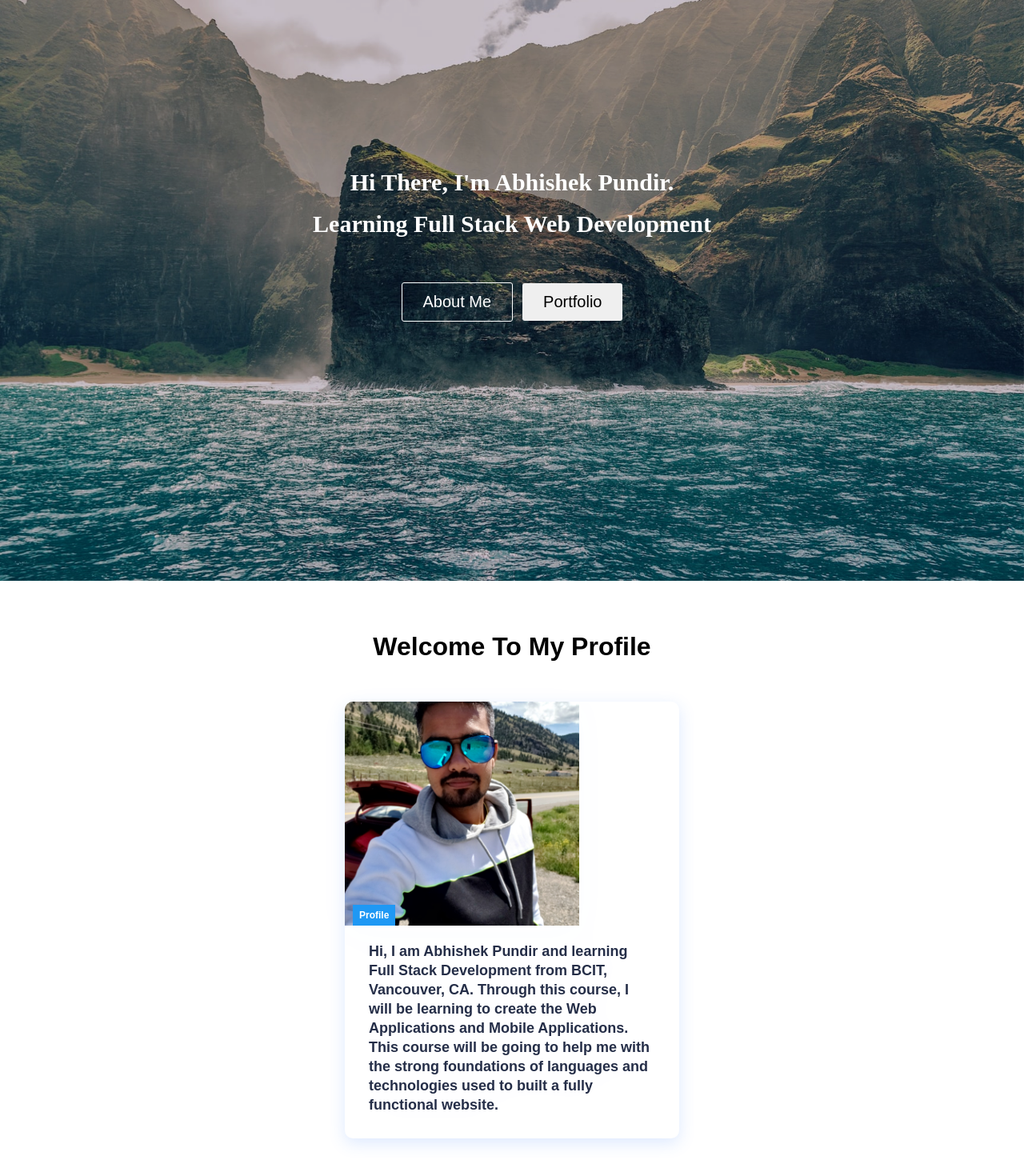
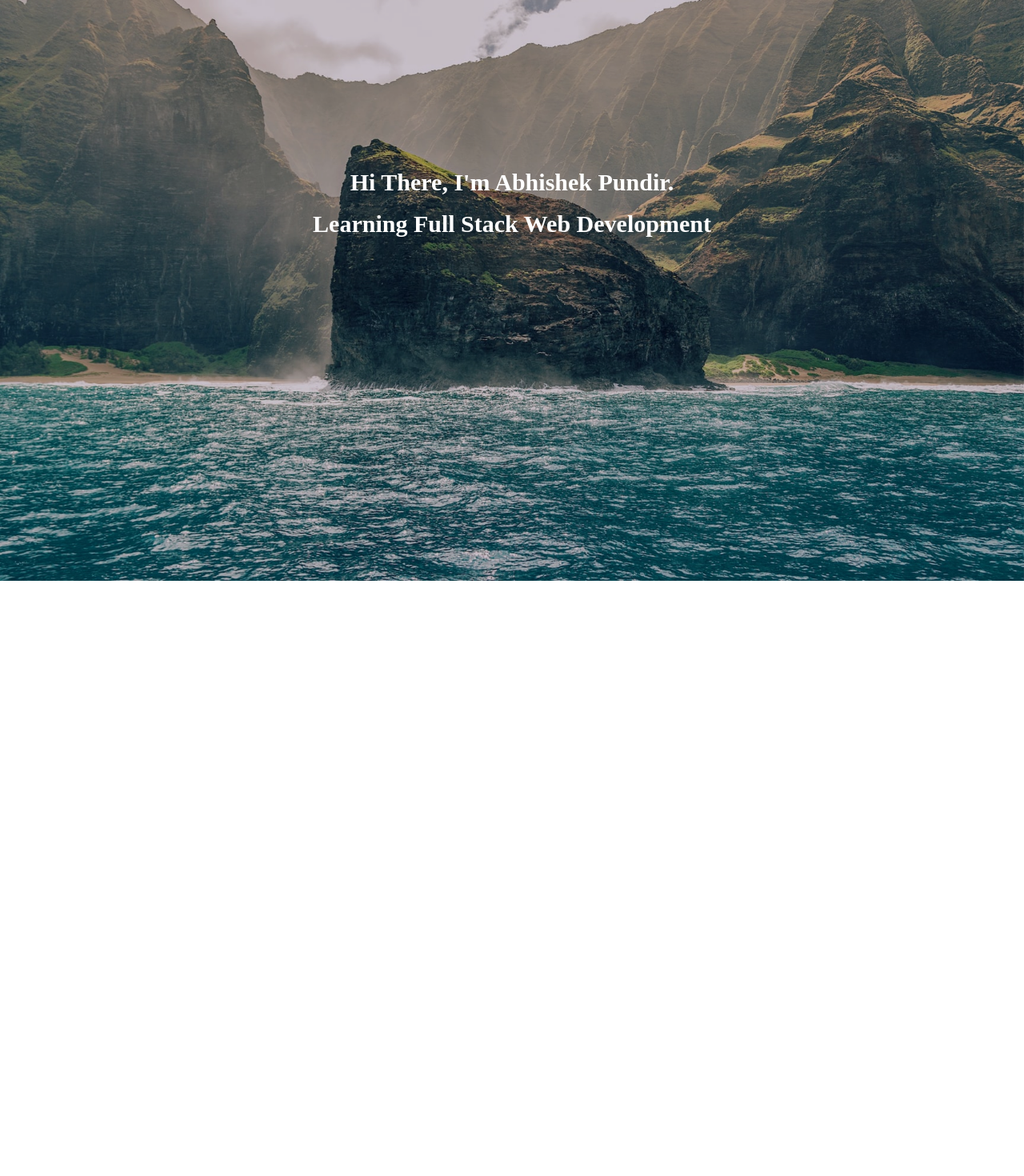
Before and after one commit to abhishekpundir789/Portfolio, a React (Create React App) app: page / in a window 1280 px wide. Shown: the part 154-1624 px from the top of the page at 80% size. After the commit the page ends 880 px from the top, so only its background shows below. Built offline with nearby package versions, Linux system fonts and the light colour scheme.

Commit message:
update commit with deleting button and card class

```diff
--- a/src/Components/Button.css
+++ /dev/null
@@ -1,41 +0,0 @@
-:root{
-    --primary: #fff;
-}
-
-.btn{
-    padding: 8px 20px;
-    border-radius: 3px;
-    outline: none;
-    border: none;
-    cursor: pointer;
-}
-
-.btn--primary{
-    background-color: var(--primary);
-    color: #242424;
-    border: 1px solid var(--primary);
-}
-
-.btn--outline{
-    background-color: transparent;
-    color: #fff;
-    padding: 8px 20px;
-    border: 1px solid var(--primary);
-    transition: all 0.3s ease-out;
-}
-
-.btn-medium{
-    padding: 8px 20px;
-    font-size: 20px;
-}
-
-.btn--large{
-    padding: 12px 26px;
-    font-size: 20px;
-}
-
-.btn-medium:hover, .btn--large:hover{
-    background: #fff;
-    color: #242424;
-    transition: all 0.3s ease-out;
-}
--- a/src/Components/Button.js
+++ /dev/null
@@ -1,27 +0,0 @@
-import React from 'react';
-import './Button.css';
-import {Link} from 'react-router-dom';
-
-const STYLES = ['btn--primmary','btn--outline'];
-const SIZES = ['btn--medium','btn--large'];
-export const Button =
-({children,
-    type,
-    onClick,
-    buttonStyle,
-    buttonSize
-}) =>{
-    const checkButtonStyle = STYLES.includes(buttonStyle) ? buttonStyle : STYLES[0];
-
-    const checkButtonSize = SIZES.includes(buttonSize)? buttonSize : SIZES[0]
-    return(
-        <Link to='/sign-up' className='btn-mobile'>
-      <button
-        className={`btn ${checkButtonStyle} ${checkButtonSize}`}
-        onClick={onClick}
-        type={type}>
-        {children}
-      </button>
-    </Link>
-    )
-};
--- a/src/Components/CardItem.js
+++ /dev/null
@@ -1,25 +0,0 @@
-import React from 'react';
-import { Link } from 'react-router-dom';
-
-function CardItem(props) {
-  return (
-    <>
-      <li className='cards__item'>
-        <Link className='cards__item__link' to={props.path}>
-          <figure className='cards__item__pic-wrap' data-category={props.label}>
-            <img
-              className='cards__item__img'
-              alt='Profile Image'
-              src={props.src}
-            />
-          </figure>
-          <div className='cards__item__info'>
-            <h5 className='cards__item__text'>{props.text}</h5>
-          </div>
-        </Link>
-      </li>
-    </>
-  );
-}
-
-export default CardItem;
--- a/src/Components/Cards.css
+++ /dev/null
@@ -1,118 +0,0 @@
-.cards {
-    padding: 4rem;
-    background: #fff;
-  }
-
-  h1 {
-    text-align: center;
-  }
-
-  .cards__container {
-    display: flex;
-    flex-flow: column;
-    align-items: center;
-    max-width: 450px;
-    width: 90%;
-    margin: 0 auto;
-  }
-
-  .cards__wrapper {
-    position: relative;
-    margin: 50px 0 45px;
-  }
-
-  .cards__items {
-    margin-bottom: 24px;
-  }
-
-  .cards__item {
-    display: flex;
-    flex: 1;
-    margin: 0 1rem;
-    border-radius: 10px;
-  }
-
-  .cards__item__link {
-    display: flex;
-    flex-flow: column;
-    width: 100%;
-    box-shadow: 0 6px 20px rgba(56, 125, 255, 0.17);
-    -webkit-filter: drop-shadow(0 6px 20px rgba(56, 125, 255, 0.017));
-    filter: drop-shadow(0 6px 20px rgba(56, 125, 255, 0.017));
-    border-radius: 10px;
-    overflow: hidden;
-    text-decoration: none;
-  }
-
-  .cards__item__pic-wrap {
-    position: relative;
-    width: 100%;
-    padding-top: 67%;
-    overflow: hidden;
-  }
-
-  .fade-img {
-    animation-name: fade-img;
-    animation-duration: 2s;
-  }
-
-  .cards__item__pic-wrap::after {
-    content: attr(data-category);
-    position: absolute;
-    bottom: 0;
-    margin-left: 10px;
-    padding: 6px 8px;
-    max-width: calc((100%) - 60px);
-    font-size: 12px;
-    font-weight: 700;
-    color: #fff;
-    background-color: #1f98f4;
-    box-sizing: border-box;
-  }
-
-  .cards__item__img {
-    position: absolute;
-    top: 0;
-    right: 0;
-    bottom: 0;
-    left: 0;
-    display: block;
-    width: 70%;
-    max-width: 70%;
-    height: 100%;
-    max-height: 100%;
-    object-fit: cover;
-    transition: all 0.2s linear;
-  }
-
-  .cards__item__img:hover {
-    transform: scale(1.1);
-  }
-
-  .cards__item__info {
-    padding: 20px 30px 30px;
-  }
-
-  .cards__item__text {
-    color: #252e48;
-    font-size: 18px;
-    line-height: 24px;
-  }
-
-  @media only screen and (min-width: 1200px) {
-    .content__blog__container {
-      width: 84%;
-    }
-  }
-
-  @media only screen and (min-width: 1024px) {
-    .cards__items {
-      display: flex;
-    }
-  }
-
-  @media only screen and (max-width: 1024px) {
-    .cards__item {
-      margin-bottom: 2rem;
-    }
-  }
--- a/src/Components/Cards.js
+++ /dev/null
@@ -1,26 +0,0 @@
-import React from 'react';
-import './Cards.css';
-import CardItem from './CardItem';
-
-function Cards() {
-  return (
-    <div className='cards'>
-      <h1>Welcome To My Profile</h1>
-      <div className='cards__container'>
-        <div className='cards__wrapper'>
-          <ul className='cards__items'>
-            <CardItem
-              src='images/profile-pic.jpg'
-              text='Hi, I am Abhishek Pundir and learning Full Stack Development from BCIT, Vancouver, CA.
-               Through this course, I will be learning to create the Web Applications and Mobile Applications. This course will be going to help me with the strong foundations of languages and technologies used to built a fully functional website. '
-              label='Profile'
-              path='/services'
-            />
-          </ul>
-        </div>
-      </div>
-    </div>
-  );
-}
-
-export default Cards;
--- a/src/Components/Content.js
+++ b/src/Components/Content.js
@@ -1,5 +1,4 @@
 import React from 'react'
-import { Button } from './Button'
 import './Content.css';
 import '../App.css';
 
@@ -9,10 +8,6 @@ function Content() {
             <img src = "images/image3.jpg" alt = "vancouver"></img>
             <h1 className="display-4">Hi There, I'm Abhishek Pundir.</h1><br></br>
             <h3 className="display">Learning Full Stack Web Development</h3><br></br>
-            <div className = "Content-btns">
-                <Button className = "btns" buttonStyle = 'btn--outline' buttonSize = 'btn--large'>About Me </Button>
-                <Button className = "btns" buttonStyle = 'btn--primary' buttonSize = 'btn--large'>Portfolio </Button>
-            </div>
         </div>
     )
 }
--- a/src/Components/pages/Home.js
+++ b/src/Components/pages/Home.js
@@ -1,6 +1,5 @@
 import React from 'react';
 import '../../App.css';
-import Cards from '../Cards';
 import Content from '../Content';
 
 
@@ -8,7 +7,6 @@ function Home(){
     return(
         <>
         <Content/>
-        <Cards />
         </>
     );
 }
```
Also changed, not shown: 1 other file (tests, documents, lock files or other folders).
